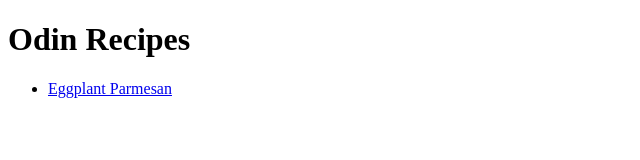
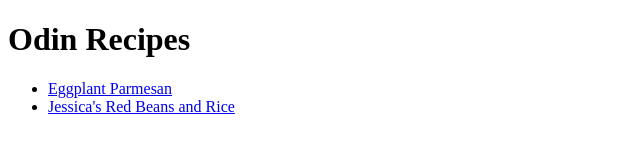
Before and after one commit to code4fun907/odin-recipes, a plain HTML site: page index.html in a window 1280 px wide. Shown: the whole page, without its empty margins (0-640 px from the left). Drawn offline with Linux system fonts and the light colour scheme.

Commit message:
ADD beansandrice recipe to homepage

```diff
--- a/index.html
+++ b/index.html
@@ -10,6 +10,11 @@
       <li>
         <a href="recipes/eggplant-parmesan.html">Eggplant Parmesan</a>
       </li>
+      <li>
+        <a href="recipes/jessicas-red-beans-and -rice.html">
+          Jessica's Red Beans and Rice
+        </a>
+      </li>
     </ul>
   </body>
 </html>
```
